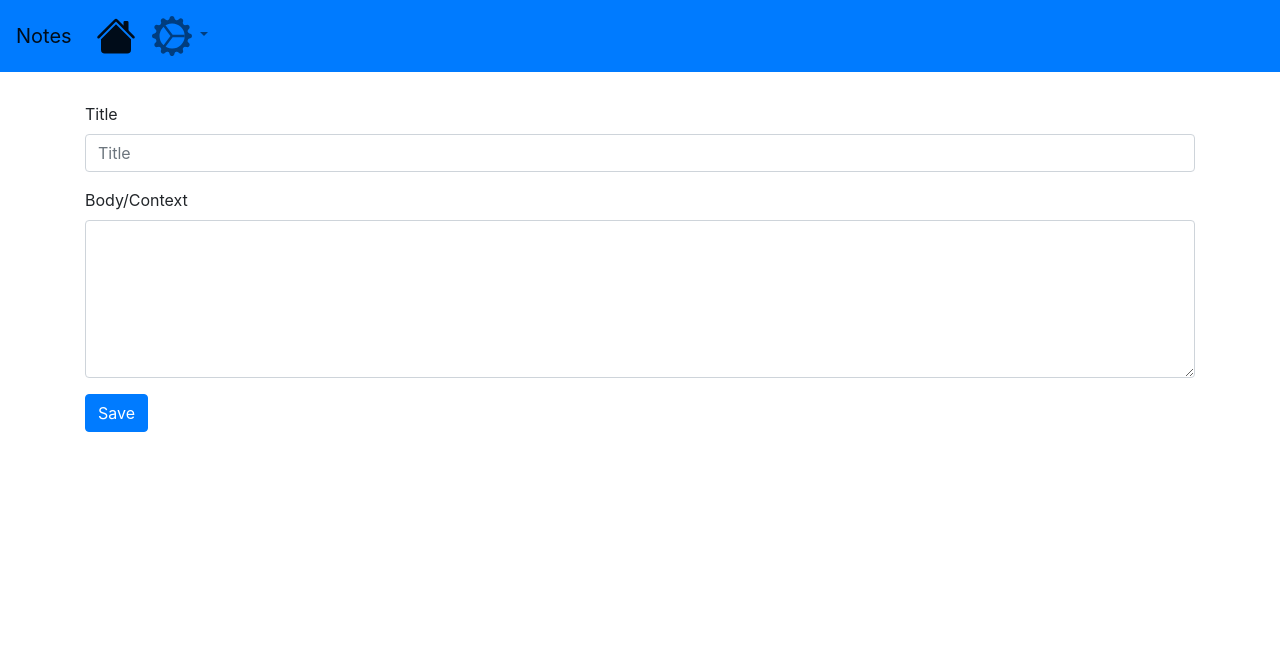
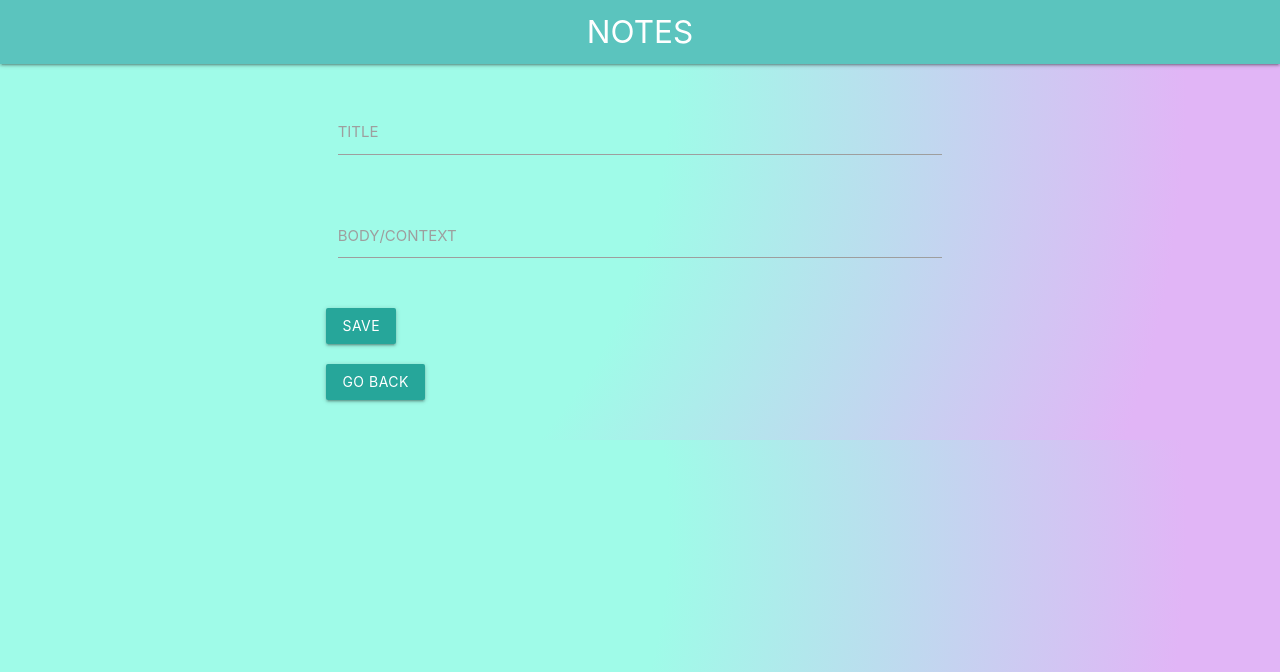
Before and after one commit to azwyane/flask-sql, a Flask app: template templates/notes_form.html in a window 1280 px wide. Shown: the top 672 px of the page. Run offline with Flask 2, Linux system fonts and the light colour scheme; the template is opened without the code that fills it, so the values that code supplies are empty; parts of the project's set-up code (start-up, migrations or seed data) failed here and were passed over; some libraries are stand-ins or nearby versions.

Commit message:
redesigned UI

```diff
--- a/db.py
+++ b/db.py
@@ -32,7 +32,7 @@ def db_read(*args):
         for tup in response:
             dict_temp = dict([(x,y) for x,y in zip(column,tup)])
             dict_response.append(dict_temp)
-        return dict_response
+        return reversed(dict_response)
     else:
         id = args[0]
         db_cursor.execute(
--- a/templates/head.html
+++ b/templates/head.html
@@ -1,15 +1,17 @@
 <!DOCTYPE html>
 <head>
-    {% block head %}
-<!-- CSS only -->
-<link rel="stylesheet" href="https://stackpath.bootstrapcdn.com/bootstrap/4.5.2/css/bootstrap.min.css" integrity="sha384-JcKb8q3iqJ61gNV9KGb8thSsNjpSL0n8PARn9HuZOnIxN0hoP+VmmDGMN5t9UJ0Z" crossorigin="anonymous">
+  <title>NOTES</title>
+  <meta name = "viewport" content = "width = device-width, initial-scale = 1">
+  <link rel = "stylesheet" href = "https://fonts.googleapis.com/icon?family=Material+Icons">
+  <link href="https://fonts.googleapis.com/css?family=Archivo+Black&display=swap" rel="stylesheet">
+  <!-- Compiled and minified CSS -->
+  <link rel="stylesheet" href="https://cdnjs.cloudflare.com/ajax/libs/materialize/1.0.0/css/materialize.min.css">
 
-<!-- JS, Popper.js, and jQuery -->
-<script src="https://code.jquery.com/jquery-3.5.1.slim.min.js" integrity="sha384-DfXdz2htPH0lsSSs5nCTpuj/zy4C+OGpamoFVy38MVBnE+IbbVYUew+OrCXaRkfj" crossorigin="anonymous"></script>
-<script src="https://cdn.jsdelivr.net/npm/popper.js@1.16.1/dist/umd/popper.min.js" integrity="sha384-9/reFTGAW83EW2RDu2S0VKaIzap3H66lZH81PoYlFhbGU+6BZp6G7niu735Sk7lN" crossorigin="anonymous"></script>
-<script src="https://stackpath.bootstrapcdn.com/bootstrap/4.5.2/js/bootstrap.min.js" integrity="sha384-B4gt1jrGC7Jh4AgTPSdUtOBvfO8shuf57BaghqFfPlYxofvL8/KUEfYiJOMMV+rV" crossorigin="anonymous"></script>
-    {% endblock %}
+  <!-- Compiled and minified JavaScript -->
+  <script src="https://cdnjs.cloudflare.com/ajax/libs/materialize/1.0.0/js/materialize.min.js"></script>
 </head>
 
+<body style="background-image: radial-gradient( circle farthest-corner at 10% 20%, rgba(159,251,232,1) 44.9%, rgba(225,181,246,1) 87.8% );">
 {% block body %}
 {% endblock %}
+</body>
--- /dev/null
+++ b/templates/navbar.html
@@ -0,0 +1,16 @@
+{% extends 'head.html' %}
+{% block body %}
+<!--navbar start-->
+<div class="navbar-fixed">
+    <nav>
+      <div class="nav-wrapper" style="background-color: rgb(91, 196, 190);">
+        <a href="{{url_for('get_notes')}}" class="center brand-logo">NOTES</a>
+      </div>
+    </nav>
+  </div>
+<!--navbar end-->
+
+{% block content %}
+{% endblock %}
+
+{% endblock %}
--- a/templates/notes_form.html
+++ b/templates/notes_form.html
@@ -1,23 +1,42 @@
-{% extends 'parent.html' %}
+{% extends 'navbar.html' %}
 {% block content %}
 
-<form action="/create/note" method="POST">
-    <div class="container" style="margin-top: 8% ;">
-        {% if err %}
-<div class="alert alert-danger" role="alert">{{ err }}</div>
-{% endif %}
-    <div class="form-group">
-      <label for="Title">Title</label>
-      <input type="text" class="form-control" id="Title" name="Title" placeholder="Title">
-    </div>
-    <div class="form-group">
-      <label for="Body">Body/Context</label>
-      <textarea class="form-control" id="Body" name="Body" placeholder="Body/Context" rows="6">
-        </textarea>
-    </div>
-    <div class="form-group">
-    <button type="submit" class="btn btn-primary">Save</button>
-    </div>
-    </div>
-  </form>
+<!--container start-->
+<div class="container mx-auto">
+
+  <!--row start-->
+  <div class="row">
+      <div class="container" style="margin-top: 2em;" class="col s12">
+
+      <form action="/create/note" method="POST" >
+          {% if err %}
+          <div class="row alert">{{err}}</div>
+          {% endif %}
+          <div class="row">
+              <div class="input-field col s12">
+                  <input id="Title" name="Title" type="text">
+                  <label for="Title">TITLE</label>
+              </div>
+          </div>
+          <div class="row">
+              <div class="input-field col s12">
+                <textarea id="Body" name="Body" class="materialize-textarea" type="text"></textarea>
+                <label for="Body">BODY/CONTEXT</label>
+              </div>
+          </div>
+          <div class="row">
+          <input class="btn" type="submit" value="SAVE">
+          </div>
+      </form>
+      <div class="row">
+          <a href="{{url_for('get_notes')}}" class="btn">GO BACK</a>
+      </div>
+  </div>
+
+
+  </div>
+  <!--row end-->
+  </div>
+  <!--container end-->
+
 {% endblock %}
--- a/templates/parent.html
+++ /dev/null
@@ -1,45 +0,0 @@
-{% extends 'head.html' %}
-{% block body %}
-
-<body>
-    <nav class="navbar fixed-top justify-content-between navbar-expand-lg navbar-light bg-primary">
-        <a class="navbar-brand" href="/">Notes</a>
-        <button class="navbar-toggler" type="button" data-toggle="collapse" data-target="#navbarSupportedContent" aria-controls="navbarSupportedContent" aria-expanded="false" aria-label="Toggle navigation">
-          <span class="navbar-toggler-icon"></span>
-        </button>
-
-        <div class="collapse navbar-collapse" id="navbarSupportedContent">
-          <ul class="navbar-nav mr-auto">
-            <li class="nav-item active">
-              <a class="nav-link" href="{{ url_for('get_notes')}}">
-                <svg width="2.5em" height="2.5em" viewBox="0 0 16 16" class="bi bi-house-fill" fill="currentColor" xmlns="http://www.w3.org/2000/svg">
-                  <path fill-rule="evenodd" d="M8 3.293l6 6V13.5a1.5 1.5 0 0 1-1.5 1.5h-9A1.5 1.5 0 0 1 2 13.5V9.293l6-6zm5-.793V6l-2-2V2.5a.5.5 0 0 1 .5-.5h1a.5.5 0 0 1 .5.5z"/>
-                  <path fill-rule="evenodd" d="M7.293 1.5a1 1 0 0 1 1.414 0l6.647 6.646a.5.5 0 0 1-.708.708L8 2.207 1.354 8.854a.5.5 0 1 1-.708-.708L7.293 1.5z"/>
-                </svg>
-                <span class="sr-only">(current)</span></a>
-            </li>
-            <li class="nav-item dropdown">
-              <a class="nav-link dropdown-toggle" href="#" id="navbarDropdown" role="button" data-toggle="dropdown" aria-haspopup="true" aria-expanded="false">
-                <svg width="2.5em" height="2.5em" viewBox="0 0 16 16" class="bi bi-gear-wide-connected" fill="currentColor" xmlns="http://www.w3.org/2000/svg">
-                  <path fill-rule="evenodd" d="M8.932.727c-.243-.97-1.62-.97-1.864 0l-.071.286a.96.96 0 0 1-1.622.434l-.205-.211c-.695-.719-1.888-.03-1.613.931l.08.284a.96.96 0 0 1-1.186 1.187l-.284-.081c-.96-.275-1.65.918-.931 1.613l.211.205a.96.96 0 0 1-.434 1.622l-.286.071c-.97.243-.97 1.62 0 1.864l.286.071a.96.96 0 0 1 .434 1.622l-.211.205c-.719.695-.03 1.888.931 1.613l.284-.08a.96.96 0 0 1 1.187 1.187l-.081.283c-.275.96.918 1.65 1.613.931l.205-.211a.96.96 0 0 1 1.622.434l.071.286c.243.97 1.62.97 1.864 0l.071-.286a.96.96 0 0 1 1.622-.434l.205.211c.695.719 1.888.03 1.613-.931l-.08-.284a.96.96 0 0 1 1.187-1.187l.283.081c.96.275 1.65-.918.931-1.613l-.211-.205a.96.96 0 0 1 .434-1.622l.286-.071c.97-.243.97-1.62 0-1.864l-.286-.071a.96.96 0 0 1-.434-1.622l.211-.205c.719-.695.03-1.888-.931-1.613l-.284.08a.96.96 0 0 1-1.187-1.186l.081-.284c.275-.96-.918-1.65-1.613-.931l-.205.211a.96.96 0 0 1-1.622-.434L8.932.727zM8 12.997a4.998 4.998 0 1 0 0-9.995 4.998 4.998 0 0 0 0 9.996z"/>
-                  <path fill-rule="evenodd" d="M7.375 8L4.602 4.302l.8-.6L8.25 7.5h4.748v1H8.25L5.4 12.298l-.8-.6L7.376 8z"/>
-                </svg>
-              </a>
-              <div class="dropdown-menu" aria-labelledby="navbarDropdown">
-                <a class="dropdown-item" href="/create/note">Create Note</a>
-                <a class="dropdown-item" href="#">View notes</a>
-                <div class="dropdown-divider"></div>
-
-              </div>
-            </li>
-          </ul>
-          <div class="my-2 my-lg-0">
-
-          </div>
-        </div>
-      </nav>
-{% block content %}
-{% endblock %}
-
-{% endblock %}
-</body>
```
Also changed, not shown: templates/delete_form.html (+23 -13 lines), templates/detail_notes.html (+28 -28 lines), templates/index.html (+30 -19 lines), templates/update_form.html (+32 -15 lines), templates/welcome.html (+33 -4 lines).
